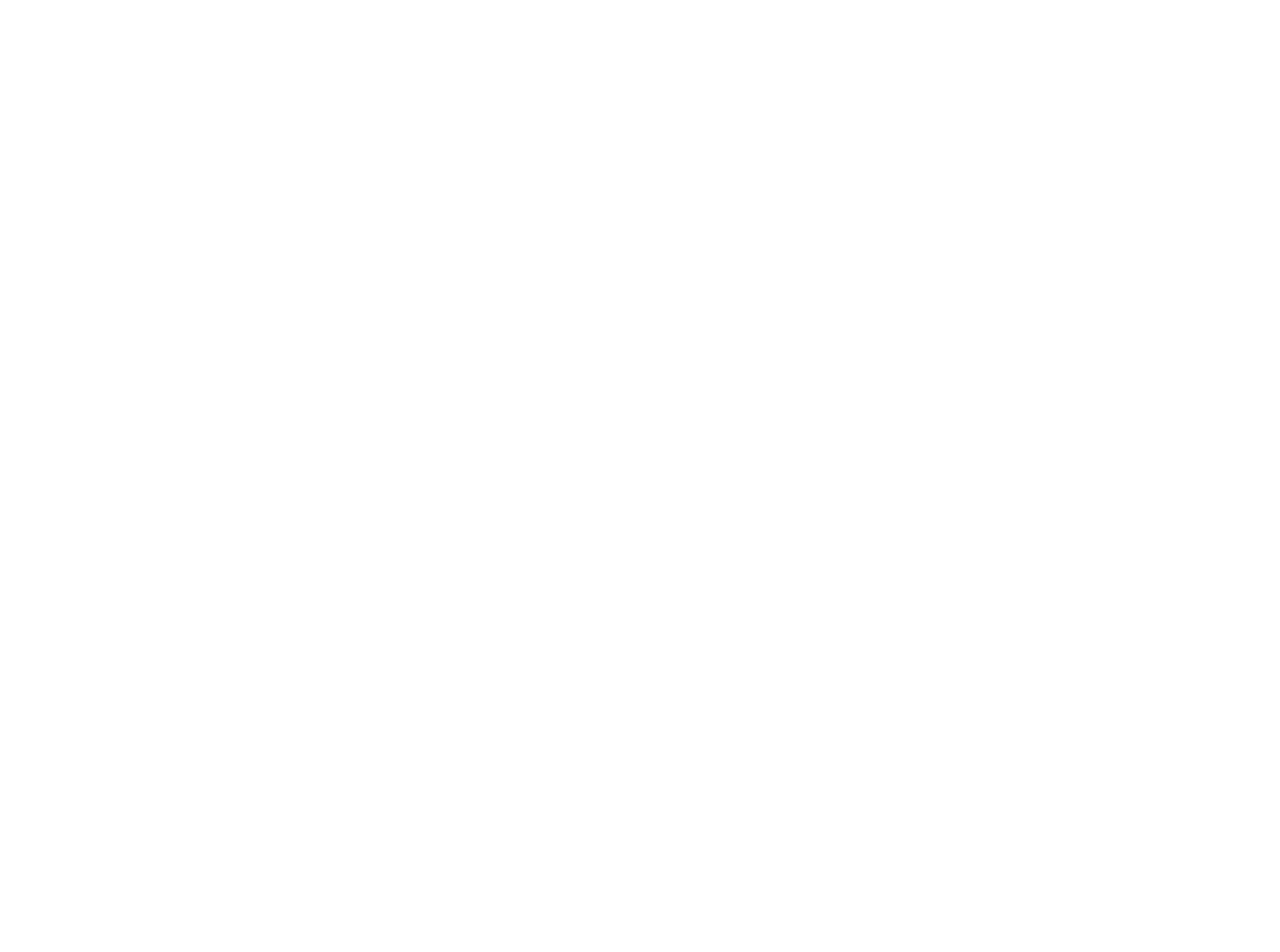
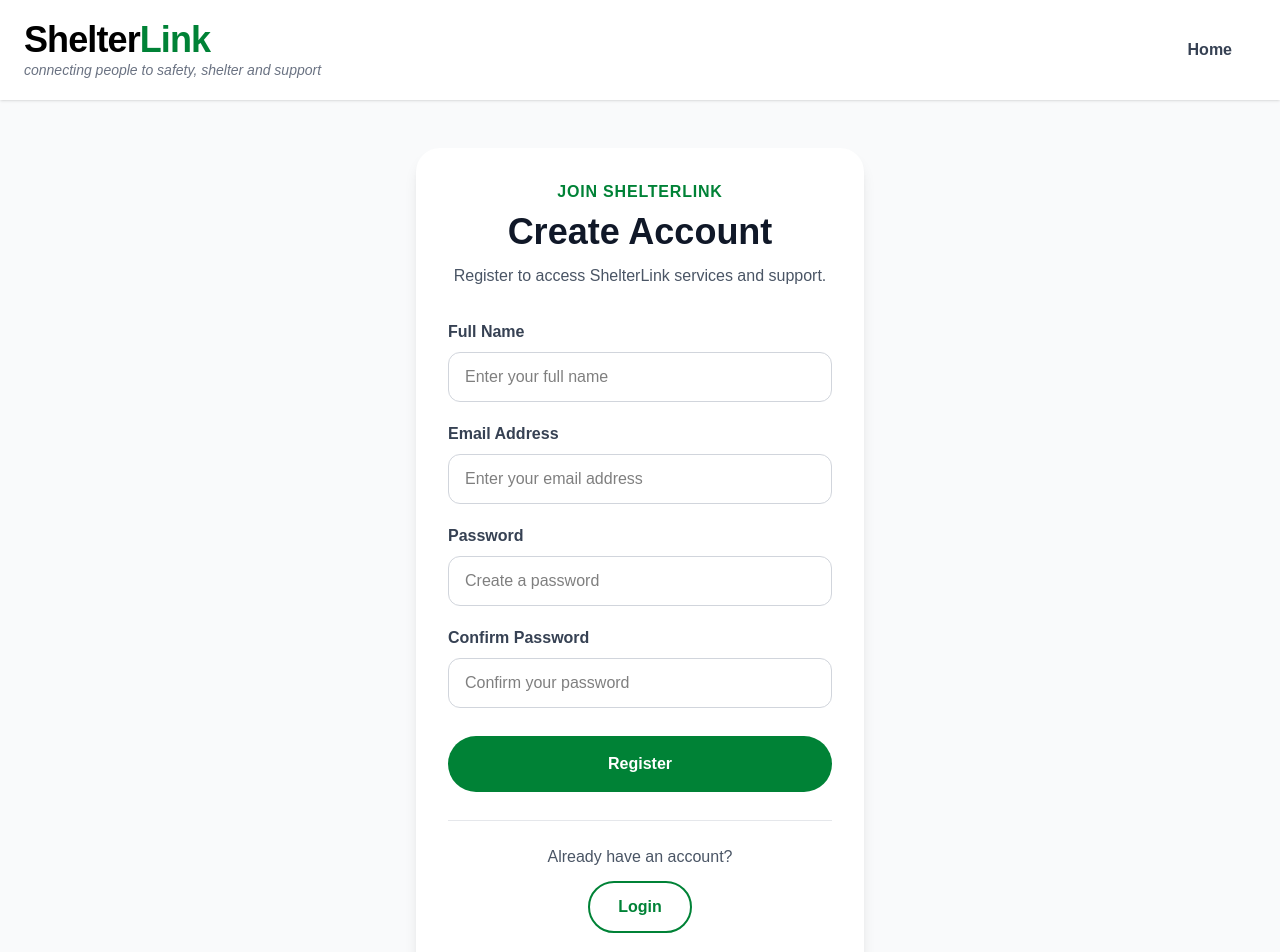
Before and after one commit to MRFahim86/ShelterLink, a React (Vite) app: page /register in a window 1280 px wide. Before the commit this address had no page. Shown: the top 952 px of the page. Before the commit the page ends 800 px from the top, so only its background shows below. Built offline with nearby package versions, Linux system fonts and the light colour scheme.

Commit message:
Added Registration page

```diff
--- a/src/App.jsx
+++ b/src/App.jsx
@@ -2,6 +2,7 @@
 import Home from "./pages/Home";
 import Donate from "./pages/Donate";
 import Login from "./pages/Login";
+import Register from "./pages/Register";
 
 function App() {
   return (
@@ -10,6 +11,7 @@
         <Route path="/" element={<Home />} />
         <Route path="/donate" element={<Donate />} />
         <Route path="/login" element={<Login />} />
+        <Route path="/register" element={<Register />} />
       </Routes>
     </BrowserRouter>
   );
--- /dev/null
+++ b/src/pages/Register.jsx
@@ -0,0 +1,166 @@
+import { Link, useNavigate } from "react-router-dom";
+
+function Register() {
+  const navigate = useNavigate();
+  return (
+    <div className="min-h-screen bg-gray-50">
+      {/* ================= NAVBAR ================= */}
+      <header className="bg-white shadow-sm">
+        <div className="mx-auto flex max-w-7xl items-center justify-between px-6 py-5">
+          {/* Logo */}
+          <div>
+            <h1 className="text-4xl font-black tracking-tight">
+              Shelter<span className="text-green-700">Link</span>
+            </h1>
+
+            <p className="text-sm italic text-gray-500">
+              connecting people to safety, shelter and support
+            </p>
+          </div>
+
+          {/* Home Button */}
+          <Link
+            to="/"
+            className="rounded-full px-6 py-3 font-semibold text-gray-700 hover:bg-gray-100"
+          >
+            Home
+          </Link>
+        </div>
+      </header>
+
+      {/* ================= REGISTRATION SECTION ================= */}
+      <main className="flex min-h-[calc(100vh-180px)] items-center justify-center px-6 py-12">
+        <div className="w-full max-w-md rounded-3xl bg-white p-8 shadow-lg">
+          {/* Heading */}
+          <div className="text-center">
+            <p className="font-semibold uppercase tracking-wider text-green-700">
+              Join ShelterLink
+            </p>
+
+            <h2 className="mt-2 text-4xl font-bold text-gray-900">
+              Create Account
+            </h2>
+
+            <p className="mt-3 text-gray-600">
+              Register to access ShelterLink services and support.
+            </p>
+          </div>
+
+          {/* Registration Form */}
+          <form
+            className="mt-8"
+            onSubmit={(e) => {
+              e.preventDefault();
+              navigate("/login");
+            }}
+          >
+            {/* Full Name */}
+            <div>
+              <label
+                htmlFor="fullName"
+                className="mb-2 block font-semibold text-gray-700"
+              >
+                Full Name
+              </label>
+
+              <input
+                id="fullName"
+                type="text"
+                placeholder="Enter your full name"
+                className="w-full rounded-xl border border-gray-300 px-4 py-3 outline-none transition focus:border-green-700 focus:ring-2 focus:ring-green-100"
+              />
+            </div>
+
+            {/* Email */}
+            <div className="mt-5">
+              <label
+                htmlFor="email"
+                className="mb-2 block font-semibold text-gray-700"
+              >
+                Email Address
+              </label>
+
+              <input
+                id="email"
+                type="email"
+                placeholder="Enter your email address"
+                className="w-full rounded-xl border border-gray-300 px-4 py-3 outline-none transition focus:border-green-700 focus:ring-2 focus:ring-green-100"
+              />
+            </div>
+
+            {/* Password */}
+            <div className="mt-5">
+              <label
+                htmlFor="password"
+                className="mb-2 block font-semibold text-gray-700"
+              >
+                Password
+              </label>
+
+              <input
+                id="password"
+                type="password"
+                placeholder="Create a password"
+                className="w-full rounded-xl border border-gray-300 px-4 py-3 outline-none transition focus:border-green-700 focus:ring-2 focus:ring-green-100"
+              />
+            </div>
+
+            {/* Confirm Password */}
+            <div className="mt-5">
+              <label
+                htmlFor="confirmPassword"
+                className="mb-2 block font-semibold text-gray-700"
+              >
+                Confirm Password
+              </label>
+
+              <input
+                id="confirmPassword"
+                type="password"
+                placeholder="Confirm your password"
+                className="w-full rounded-xl border border-gray-300 px-4 py-3 outline-none transition focus:border-green-700 focus:ring-2 focus:ring-green-100"
+              />
+            </div>
+
+            {/* Register Button */}
+            <button
+              type="submit"
+              className="mt-7 w-full rounded-full bg-green-700 px-6 py-4 font-semibold text-white transition hover:bg-green-800"
+            >
+              Register
+            </button>
+          </form>
+
+          {/* Login */}
+          <div className="mt-7 border-t border-gray-200 pt-6 text-center">
+            <p className="text-gray-600">Already have an account?</p>
+
+            <Link
+              to="/login"
+              className="mt-3 inline-block rounded-full border-2 border-green-700 px-7 py-3 font-semibold text-green-700 transition hover:bg-green-700 hover:text-white"
+            >
+              Login
+            </Link>
+          </div>
+
+          {/* Back to Home */}
+          <div className="mt-6 text-center">
+            <Link
+              to="/"
+              className="text-sm font-semibold text-gray-500 hover:text-green-700"
+            >
+              ← Back to Home
+            </Link>
+          </div>
+        </div>
+      </main>
+
+      {/* ================= FOOTER ================= */}
+      <footer className="bg-gray-950 px-6 py-8 text-center text-gray-300">
+        <p>© 2026 ShelterLink. All rights reserved.</p>
+      </footer>
+    </div>
+  );
+}
+
+export default Register;
```
